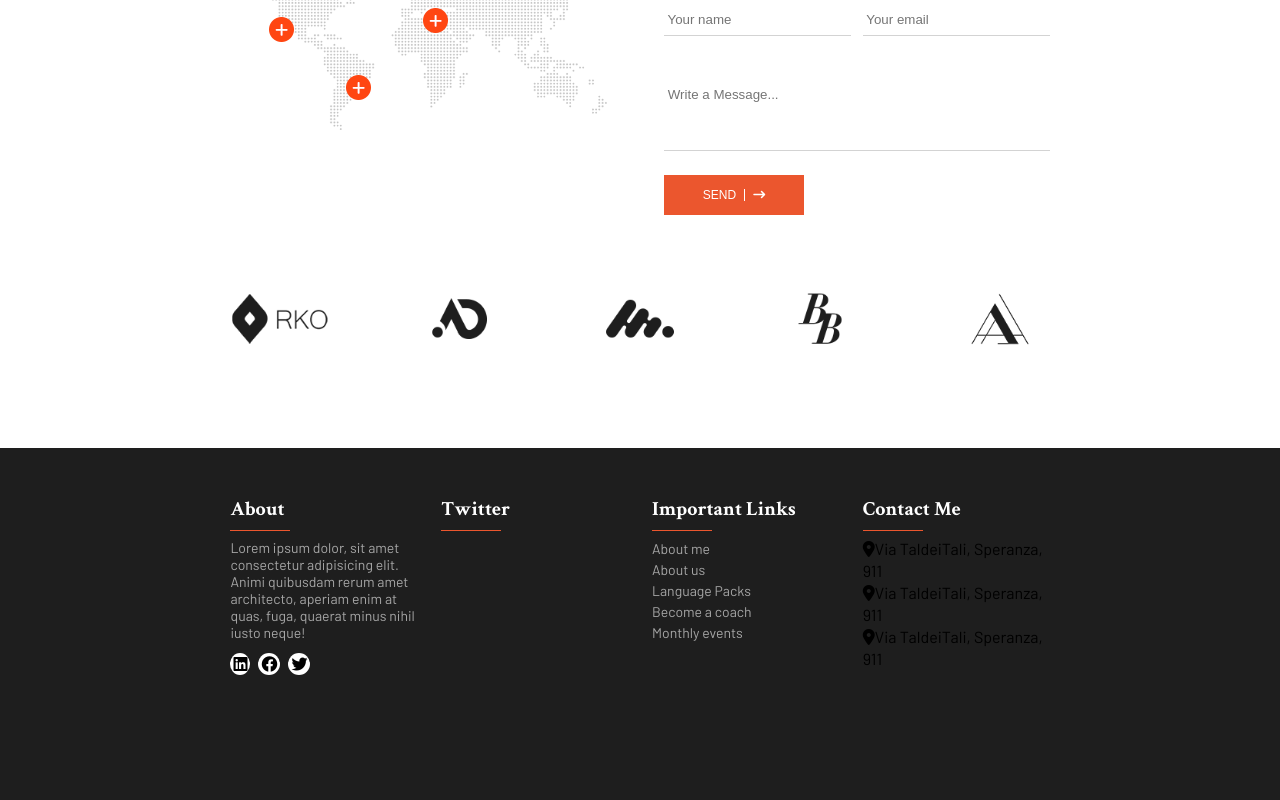
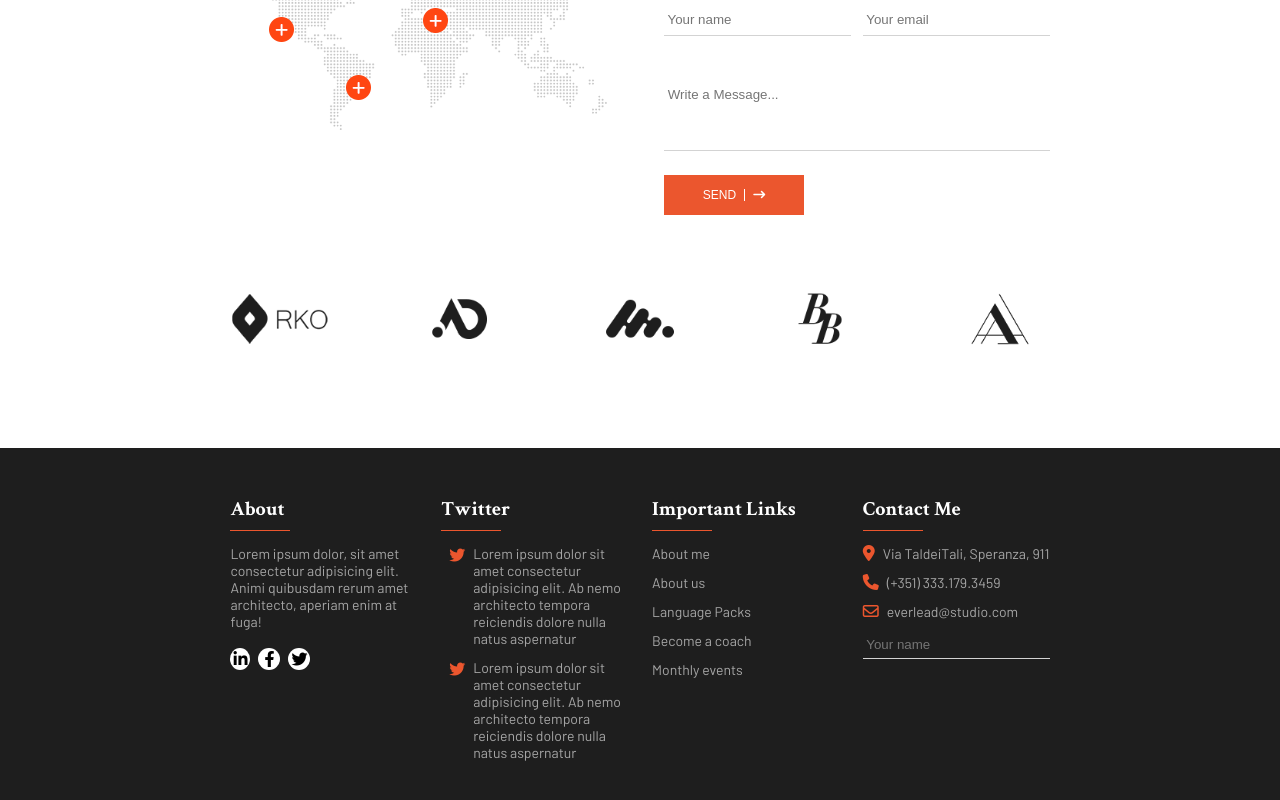
Before and after one commit to PietroDeBianchi/proj-html-vuejs, a Vue app: page / in a window 1280 px wide. Shown: the part 4419-5219 px from the top of the page. Built offline with nearby package versions, Linux system fonts and the light colour scheme.

Commit message:
footer done! finish some extra styles

```diff
--- a/src/components/AppFooter.vue
+++ b/src/components/AppFooter.vue
@@ -16,16 +16,24 @@ export default {
                     <h2>About</h2>
                     <div class="line"></div>
                     <p>Lorem ipsum dolor, sit amet consectetur adipisicing elit. Animi quibusdam rerum amet architecto,
-                        aperiam enim at quas, fuga, quaerat minus nihil iusto neque!</p>
+                        aperiam enim at fuga!</p>
                     <div class="icons">
-                        <i class="fa-brands fa-linkedin"></i>
-                        <i class="fa-brands fa-facebook"></i>
-                        <i class="fa-brands fa-twitter"></i>
+                        <i class="fa-brands fa-linkedin-in rounded"></i>
+                        <i class="fa-brands fa-facebook-f square"></i>
+                        <i class="fa-brands fa-twitter rounded"></i>
                     </div>
                 </div>
                 <div class="column">
                     <h2>Twitter</h2>
                     <div class="line"></div>
+                    <div class="twitterBox"><i class="fa-brands fa-twitter"></i>
+                        <p>Lorem ipsum dolor sit amet consectetur adipisicing elit. Ab nemo architecto tempora reiciendis
+                            dolore nulla natus aspernatur</p>
+                    </div>
+                    <div class="twitterBox"><i class="fa-brands fa-twitter"></i>
+                        <p>Lorem ipsum dolor sit amet consectetur adipisicing elit. Ab nemo architecto tempora reiciendis
+                            dolore nulla natus aspernatur</p>
+                    </div>
                 </div>
                 <div class="column">
                     <h2>Important Links</h2>
@@ -41,9 +49,14 @@ export default {
                 <div class="column">
                     <h2>Contact Me</h2>
                     <div class="line"></div>
-                    <div><i class="fa-solid fa-location-dot"></i><span>Via TaldeiTali, Speranza, 911</span></div>
-                    <div><i class="fa-solid fa-location-dot"></i><span>Via TaldeiTali, Speranza, 911</span></div>
-                    <div><i class="fa-solid fa-location-dot"></i><span>Via TaldeiTali, Speranza, 911</span></div>
+                    <div class="contact"><i class="fa-solid fa-location-dot"></i><span> Via TaldeiTali, Speranza,
+                            911</span></div>
+                    <div class="contact"><i class="fa-solid fa-phone"></i><span> (+351) 333.179.3459</span></div>
+                    <div class="contact"><i class="fa-regular fa-envelope"></i><span> everlead@studio.com</span></div>
+                    <div class="footerform">
+                        <label for="name"></label>
+                        <input type="text" id="name" name="name" placeholder=" Your name" required>
+                    </div>
                 </div>
             </div>
         </div>
@@ -80,9 +93,16 @@ section {
     }
 
     a,
-    p {
+    p,
+    span {
         font-size: 14px;
         color: $gray-third-color;
+        padding: 6px 0;
+        display: inline-block;
+
+        &:hover {
+            color: $white-first-color;
+        }
     }
 
     .line {
@@ -97,10 +117,56 @@ section {
     margin-top: 12px;
 
     i {
+        cursor: pointer;
         margin-right: 8px;
         background-color: $white-first-color;
+        border-radius: 50%;
+
+        &:hover {
+            background-color: $orange-first-color;
+            color: $white-first-color;
+        }
+    }
+
+    .square {
+        padding: 3px 6px;
+    }
+
+    .rounded {
         padding: 3px;
-        border-radius: 50%;
+    }
+}
+
+.twitterBox {
+    display: flex;
+    align-items: flex-start;
+
+    i {
+        padding: 8px;
+        color: $orange-first-color;
+    }
+}
+
+.contact {
+
+    span {
+        margin-left: 8px;
+    }
+
+    i {
+        color: $orange-first-color;
+    }
+}
+
+.footerform {
+    margin-top: 8px;
+
+    input {
+        background-color: transparent;
+        border: none;
+        padding-bottom: 6px;
+        border-bottom: 1px solid lightgray;
+        width: 100%;
     }
 }
 </style>
```
